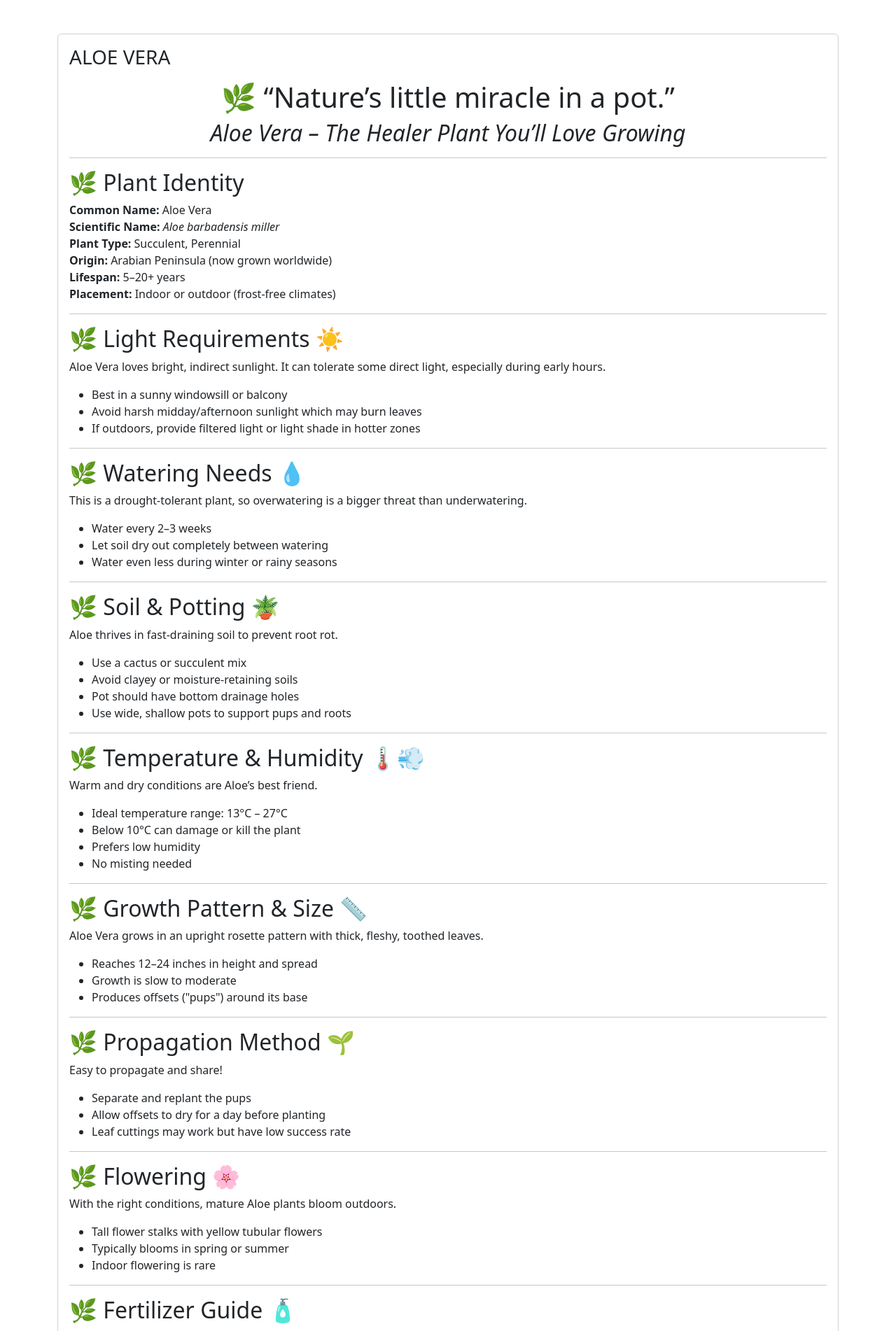
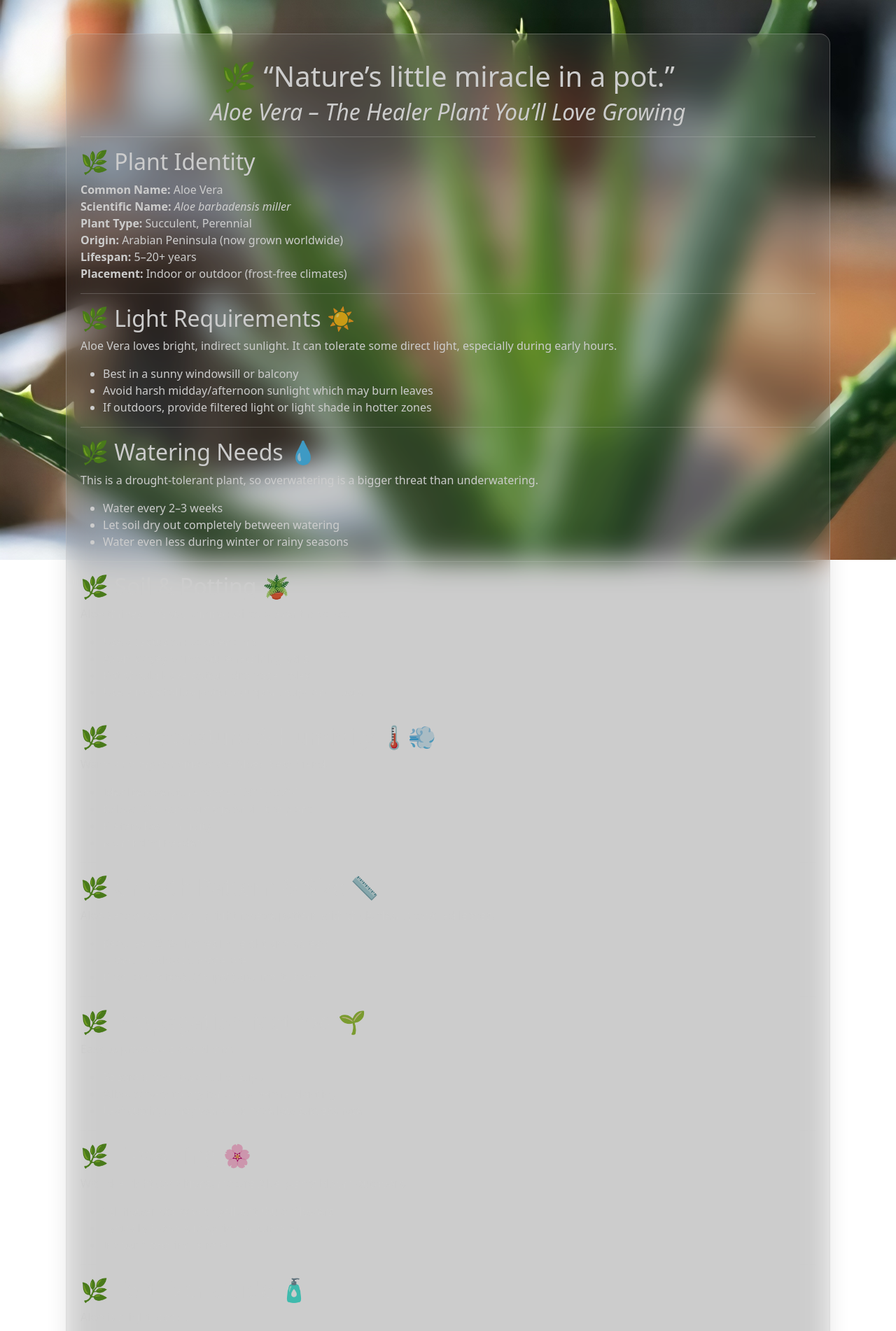
Before and after one commit to KRITIKA-l/PlantX, a Django app: page /plant/01/ in a window 1280 px wide. Shown: the top 1902 px of the page at 70% size. Run offline with Django 5.2, Linux system fonts and the light colour scheme; data comes from the database, SQL or seed files in the repository; both versions use the stored data as it was after the commit.

Commit message:
'updates'

```diff
--- a/plant/templates/plant/home.html
+++ b/plant/templates/plant/home.html
@@ -53,10 +53,6 @@
                 <small>Give your green buddy a name and space.</small>
             </a>
 
-            <a href="{% url 'explore' %}" class="btn btn-outline-success text-start">
-                🔍 <strong>Explore Plants</strong><br>
-                <small>Find care tips tailored to each plant.</small>
-            </a>
 
             <a href="{% url 'myplants' %}" class="btn btn-outline-success text-start">
                 📋 <strong>My Plants</strong><br>
--- a/plant/templates/plant/navbar.html
+++ b/plant/templates/plant/navbar.html
@@ -56,7 +56,7 @@
             transition: transform 0.3s ease-in-out;
             z-index: 1030;
             background-color: rgba(60, 156, 110, 0.7);
-            backdrop-filter: blur(8px);
+            backdrop-filter: blur(3px);
             border-right: 1px solid rgba(255, 255, 255, 0.1);
         }
 
@@ -115,7 +115,7 @@
             transition: transform 0.3s ease-in-out;
             background-color: #d2f2e1;
             background-color: rgba(210, 242, 225, 0.7);;
-            backdrop-filter: blur(8px);
+            backdrop-filter: blur(1px);
             border-right: 1px solid rgba(0, 0, 0, 0.1);
         }
         .profilebar a.active
--- a/plant/templates/plant/plantinfo.html
+++ b/plant/templates/plant/plantinfo.html
@@ -7,14 +7,39 @@
     <link href="https://cdn.jsdelivr.net/npm/bootstrap@5.3.7/dist/css/bootstrap.min.css" rel="stylesheet" integrity="sha384-LN+7fdVzj6u52u30Kp6M/trliBMCMKTyK833zpbD+pXdCLuTusPj697FH4R/5mcr" crossorigin="anonymous">
     <link rel="stylesheet" href="https://cdn.jsdelivr.net/npm/bootstrap-icons@1.13.1/font/bootstrap-icons.min.css">
     <link rel="stylesheet" href="https://fonts.googleapis.com/css?family=Limelight">
+    <style>
+        #bgimage
+        {
+            position :fixed;
+            top: 0;
+            left: 0;
+            width: 100%;
+            height: 100%;
+            z-index: -1;
+            object-fit: cover;
+        }
+        .glass-card {
+            background: rgba(255, 255, 255, 0.1);
+            border-radius: 15px;
+            padding: 20px;
+            backdrop-filter: blur(20px);
+            -webkit-backdrop-filter: blur(10px);
+            box-shadow: 0 4px 30px rgba(0, 0, 0, 0.1);
+            border: 1px solid rgba(255, 255, 255, 0.3);
+            filter: brightness(0.8);
+        }
+
+    </style>
 </head>
 <body>
-    <div class="container mt-5">
-        <div class="card">
+    <img src="{{plant.image.url}}" id="bgimage">
+    <div class="container mt-lg-4 mt-md-3 mt-2 p-lg-4 p-md-3 p-2">
+        <div class="glass-card text-white">
             <div class="card-body">
-                <h3 class="card-title">{{ plant.name }}</h3>
-                <p class="card-text">{{ plant.content|safe }}</p>
-                <a href="{% url 'explore' %}" class="btn btn-success mt-3">← Back to Explore</a>
+                <p class="card-text" >{{ plant.content|safe }}</p>
+                <a href="{% url 'explore' %}" class="btn btn-outline-light mt-3">
+                    <i class="bi bi-arrow-left-circle"></i> Back to Explore
+                </a>
             </div>
         </div>
     </div>
```
Also changed, not shown: db.sqlite3.
